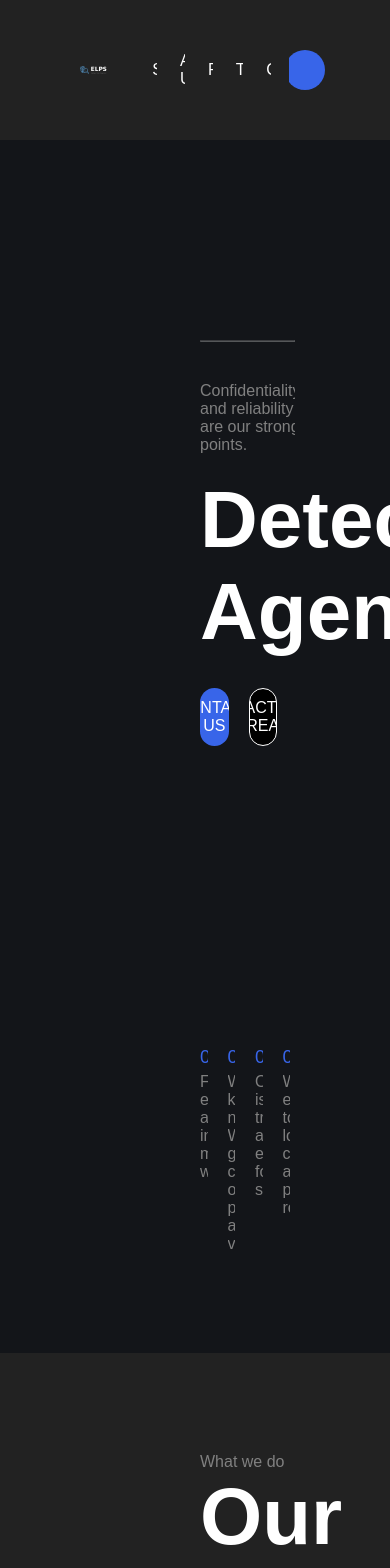
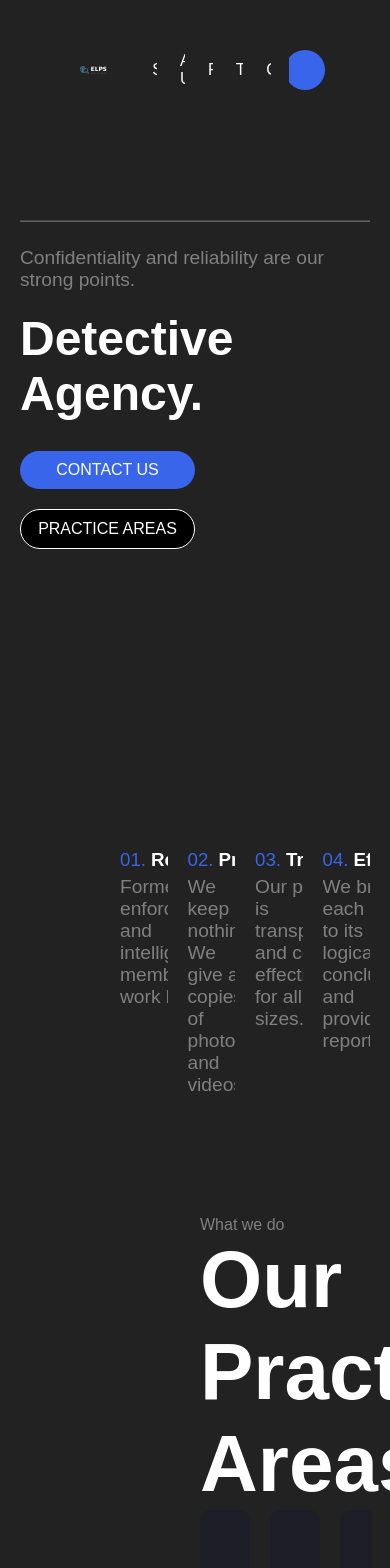
Before and after one commit to Trend20/Detective-Agency, a React (Create React App) app: page / in a window 390 px wide. Shown: the top 1568 px of the page. Built offline with nearby package versions, Linux system fonts and the light colour scheme; a web font is replaced by a local one.

Commit message:
responsive hero section

```diff
--- a/src/components/Hero/Hero.css
+++ b/src/components/Hero/Hero.css
@@ -119,3 +119,115 @@ span{
   background-color: transparent;
   font-size: 1rem;
 }
+
+/* END OF WEB VIEW STYLES */
+
+
+/* RESPONSIVE HERO */
+@media (max-width: 468px){
+  .hero{
+    height: auto;
+    padding: 20px;
+    width: 100%;
+    background: none;
+    margin-top: 50px;
+  }
+
+  .hero hr{
+    width: 100%;
+    margin-left: 0px;
+    margin-top: 10px;
+  }
+
+  .hero p{
+    width: 100%;
+    margin-left: 0px;
+    margin-top: 25px;
+    font-size: 1.2rem !important;
+  }
+
+  .hero h1{
+    margin-left: 0px;
+    margin-top: 20px;
+    display: flex;
+    font-size: 3rem;
+  }
+
+  .hero-links{
+    margin-left: 0px;
+    margin-top: 30px;
+    display: flex;
+    flex-direction: column;
+    width: 100%;
+  }
+
+  .hero-links button{
+    width: 50%;
+  }
+
+  #contact{
+    background-color: rgb(56, 101, 233);
+    border: none;
+  }
+
+  #contact:hover{
+    background: rgb(15, 167, 218);
+    transition: .3s;
+    opacity: .8;
+  }
+
+  #practice{
+    background: #000;
+    border: 1px solid #fff;
+    margin-left: 0px;
+    margin-top: 20px;
+  }
+
+  #practice:hover{
+    background: #fff;
+    border: 1px solid #000;
+    color: #000;
+    transition: .3s;
+    opacity: .8;
+  }
+
+  .bottom-section{
+    display: grid;
+    grid-template-columns: repeat(4, 1fr);
+    background-color: transparent !important;
+    padding-top: 100px;
+    margin-top: 200px;
+    margin-left: 100px;
+    grid-gap: 20px;
+  }
+
+  .section-item{
+    display: flex;
+    background-color: transparent !important;
+    flex-direction: column;
+    align-items: flex-start;
+    justify-content: flex-start;
+  }
+
+  .section-item h3{
+    background-color: transparent;
+  }
+
+  span{
+    margin-right: 5px;
+    background-color: transparent;
+    color: rgb(56, 101, 233);
+    font-weight: 500;
+  }
+
+  .bottom-section p{
+    display: flex;
+    width: 100%;
+    margin-left: 0px;
+    margin-top: 5px;
+    background-color: transparent;
+    font-size: 1rem;
+  }
+}
+
+/* END OF RESPONSIVE STYLES */
```
